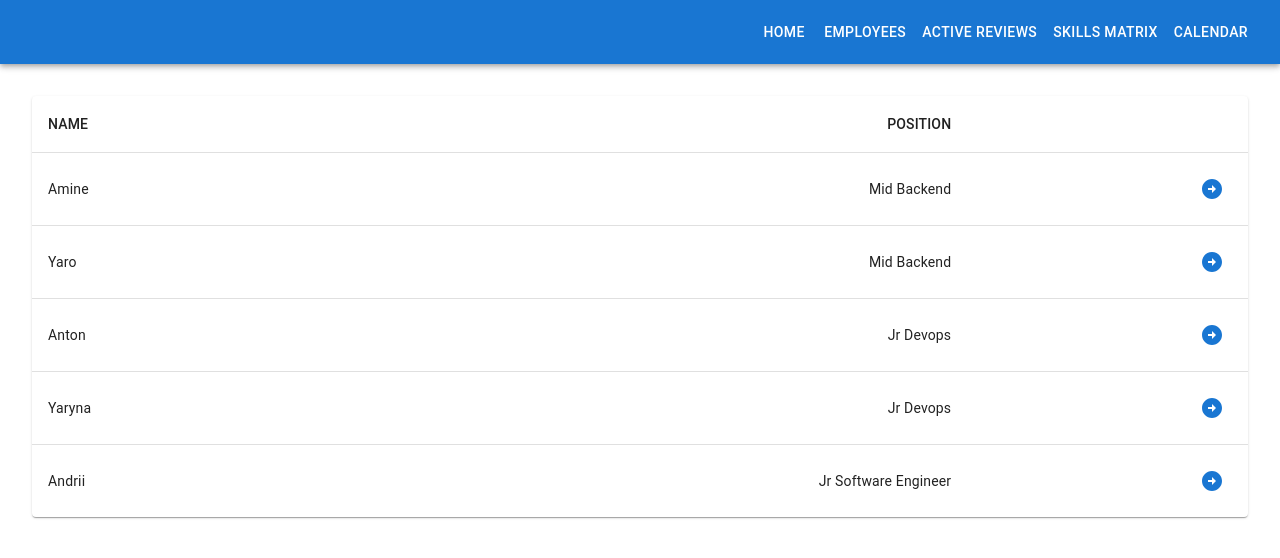
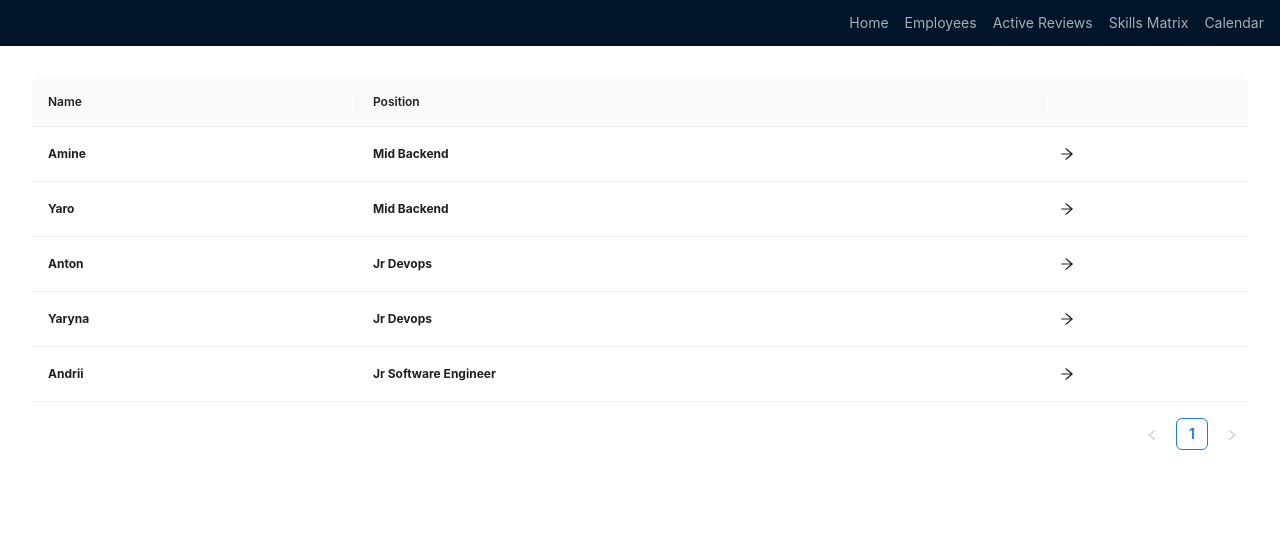
Before and after one commit to ewapotorecka/skill-matrix, a Next.js app: page /admin/dashboard/employees in a window 1280 px wide. Shown: the top 558 px of the page. Built offline with nearby package versions, Linux system fonts and the light colour scheme.

Commit message:
switched ui library for antd

```diff
--- a/package.json
+++ b/package.json
@@ -9,11 +9,7 @@
     "lint": "next lint"
   },
   "dependencies": {
-    "@emotion/react": "^11.11.3",
-    "@emotion/styled": "^11.11.0",
-    "@mui/base": "^5.0.0-beta.28",
-    "@mui/icons-material": "^5.15.2",
-    "@mui/material": "^5.15.1",
+    "antd": "^5.12.5",
     "next": "14.0.4",
     "react": "^18",
     "react-dom": "^18"
--- a/src/app/admin/dashboard/employees/[id]/page.tsx
+++ b/src/app/admin/dashboard/employees/[id]/page.tsx
@@ -1,7 +1,5 @@
 import { employees } from '@/mocks/employees';
-import Box from '@mui/material/Box';
-import Container from '@mui/material/Container';
-import Typography from '@mui/material/Typography';
+import { Typography } from 'antd';
 
 interface pageProps {
   params: { id: string };
@@ -12,14 +10,14 @@ const EmployeePage: React.FC<pageProps> = async ({ params }) => {
   const employee = employees.find((employee) => employee.id === id);
 
   return (
-    <Container className="p-4">
-      <Box className="flex gap-4 items-end">
-        <Typography variant="h4">{employee?.name}</Typography>
-        <Typography variant="h6" className="uppercase">
+    <div className="p-4">
+      <div className="flex gap-4 items-end">
+        <Typography.Title level={4}>{employee?.name}</Typography.Title>
+        <Typography.Title level={5} className="uppercase">
           {employee?.position}
-        </Typography>
-      </Box>
-    </Container>
+        </Typography.Title>
+      </div>
+    </div>
   );
 };
 export default EmployeePage;
--- a/src/app/admin/dashboard/page.tsx
+++ b/src/app/admin/dashboard/page.tsx
@@ -1,9 +1,5 @@
-import { Button, CssBaseline } from '@mui/material';
-import Container from '@mui/material/Container';
 import * as React from 'react';
-import Typography from '@mui/material/Typography';
-import Breadcrumbs from '@mui/material/Breadcrumbs';
-import Link from '@mui/material/Link';
+
 import Nav from '@/components/layout/Nav';
 
 export default function Home() {
--- a/src/app/page.tsx
+++ b/src/app/page.tsx
@@ -1,12 +1,11 @@
-import { Box, Button, CssBaseline } from '@mui/material';
-import Container from '@mui/material/Container';
+import { Button } from 'antd';
 import Link from 'next/link';
 
 export default function Home() {
   return (
     <div className="flex items-center justify-center h-[100vh] min-w-[100vw]">
       <Link href="/admin/dashboard">
-        <Button variant="outlined">Admin</Button>
+        <Button>Admin</Button>
       </Link>
     </div>
   );
--- a/src/components/employees/Table/Table.tsx
+++ b/src/components/employees/Table/Table.tsx
@@ -1,56 +1,38 @@
+'use client';
+
 import * as React from 'react';
-import Table from '@mui/material/Table';
-import TableBody from '@mui/material/TableBody';
-import TableCell from '@mui/material/TableCell';
-import TableContainer from '@mui/material/TableContainer';
-import TableHead from '@mui/material/TableHead';
-import TableRow from '@mui/material/TableRow';
-import Paper from '@mui/material/Paper';
-import ArrowCircleRightIcon from '@mui/icons-material/ArrowCircleRight';
-import IconButton from '@mui/material/IconButton/IconButton';
+
 import { employees } from '@/mocks/employees';
 import Link from 'next/link';
 
+import { Table } from 'antd';
+
+import { ArrowRightOutlined } from '@ant-design/icons';
+
+const columns = [
+  {
+    title: 'Name',
+    dataIndex: 'name',
+    key: 'name',
+    className: 'font-bold text-xs',
+  },
+  {
+    title: 'Position',
+    dataIndex: 'position',
+    key: 'position',
+    className: 'font-bold text-xs',
+  },
+  {
+    title: '',
+    key: 'action',
+    render: (_text: any, record: any) => (
+      <Link href={`/admin/dashboard/employees/${record.id}`}>
+        <ArrowRightOutlined />
+      </Link>
+    ),
+  },
+];
+
 export default function BasicTable() {
-  return (
-    <TableContainer component={Paper}>
-      <Table sx={{ minWidth: 650 }} aria-label="simple table">
-        <TableHead>
-          <TableRow className="uppercase">
-            <TableCell className="font-bold text-xs">Name</TableCell>
-            <TableCell align="right" className="font-bold text-xs">
-              Position
-            </TableCell>
-            <TableCell align="right" className="font-bold text-xs"></TableCell>
-          </TableRow>
-        </TableHead>
-        <TableBody>
-          {employees.map((employee) => (
-            <TableRow
-              key={employee.name}
-              sx={{ '&:last-child td, &:last-child th': { border: 0 } }}
-            >
-              <TableCell component="th" scope="row">
-                {employee.name}
-              </TableCell>
-              <TableCell component="th" scope="row" align="right">
-                {employee.position}
-              </TableCell>
-
-              <TableCell align="right">
-                <IconButton
-                  aria-label="details"
-                  color="primary"
-                  LinkComponent={Link}
-                  href={`/admin/dashboard/employees/${employee.id}`}
-                >
-                  <ArrowCircleRightIcon />
-                </IconButton>
-              </TableCell>
-            </TableRow>
-          ))}
-        </TableBody>
-      </Table>
-    </TableContainer>
-  );
+  return <Table dataSource={employees} columns={columns} />;
 }
--- a/src/components/layout/Nav/Nav.tsx
+++ b/src/components/layout/Nav/Nav.tsx
@@ -1,45 +1,44 @@
 import React from 'react';
+import { Button, Layout, Menu } from 'antd';
+import Link from 'next/link';
 
-import { AppBar, Toolbar, Typography, Button } from '@mui/material';
-import Link from 'next/link';
+const items = [
+  {
+    key: '1',
+    label: 'Home',
+    href: '/admin/dashboard',
+  },
+  {
+    key: '2',
+    label: 'Employees',
+    href: '/admin/dashboard/employees',
+  },
+  {
+    key: '3',
+    label: 'Active Reviews',
+    href: '/admin/dashboard/active-reviews',
+  },
+  {
+    key: '4',
+    label: 'Skills Matrix',
+    href: '/admin/dashboard/skills-matrix',
+  },
+  {
+    key: '5',
+    label: 'Calendar',
+    href: '/admin/dashboard/calendar',
+  },
+];
 
 export const Nav: React.FC = () => {
   return (
-    <AppBar position="static" className="flex items-end">
-      <Toolbar>
-        <Button component={Link} href="/admin/dashboard" color="inherit">
-          Home
-        </Button>
-        <Button
-          component={Link}
-          href="/admin/dashboard/employees"
-          color="inherit"
-        >
-          Employees
-        </Button>
-        <Button
-          component={Link}
-          href="/admin/dashboard/active-reviews"
-          color="inherit"
-        >
-          Active Reviews
-        </Button>
-        <Button
-          component={Link}
-          href="/admin/dashboard/skills-matrix"
-          color="inherit"
-        >
-          Skills Matrix
-        </Button>
-        <Button
-          component={Link}
-          href="/admin/dashboard/calendar"
-          color="inherit"
-        >
-          Calendar
-        </Button>
-      </Toolbar>
-    </AppBar>
+    <Menu theme="dark" mode="horizontal" className="flex gap-4 justify-end">
+      {items.map((item) => (
+        <Link href={item.href} key={item.key}>
+          {item.label}
+        </Link>
+      ))}
+    </Menu>
   );
 };
 
--- a/src/components/skillsMatrix/matrix/Matrix.tsx
+++ b/src/components/skillsMatrix/matrix/Matrix.tsx
@@ -1,15 +1,9 @@
 'use client';
 
 import React, { useState } from 'react';
-import {
-  Table,
-  TableBody,
-  TableCell,
-  TableContainer,
-  TableHead,
-  TableRow,
-  Paper,
-} from '@mui/material';
+import { Table, Typography } from 'antd';
+
+const { Text } = Typography;
 
 interface Level {
   id: number;
@@ -87,26 +81,15 @@ const skills: Skill[] = [
 export const Matrix: React.FC = () => {
   return (
     <div>
-      <TableContainer component={Paper}>
-        <Table>
-          <TableHead>
-            <TableRow className="uppercase">
-              <TableCell className="font-bold text-xs">name</TableCell>
-              <TableCell className="font-bold text-xs">description</TableCell>
-              <TableCell className="font-bold text-xs">category</TableCell>
-            </TableRow>
-          </TableHead>
-          <TableBody>
-            {skills.map((skill) => (
-              <TableRow key={skill.name}>
-                <TableCell>{skill.name}</TableCell>
-                <TableCell>{skill.description}</TableCell>
-                <TableCell>{skill.category}</TableCell>
-              </TableRow>
-            ))}
-          </TableBody>
-        </Table>
-      </TableContainer>
+      <Table dataSource={skills} pagination={false}>
+        <Table.Column title="name" dataIndex="name" key="name" />
+        <Table.Column
+          title="description"
+          dataIndex="description"
+          key="description"
+        />
+        <Table.Column title="category" dataIndex="category" key="category" />
+      </Table>
     </div>
   );
 };
```
Also changed, not shown: 1 other file (tests, documents, lock files or other folders).
